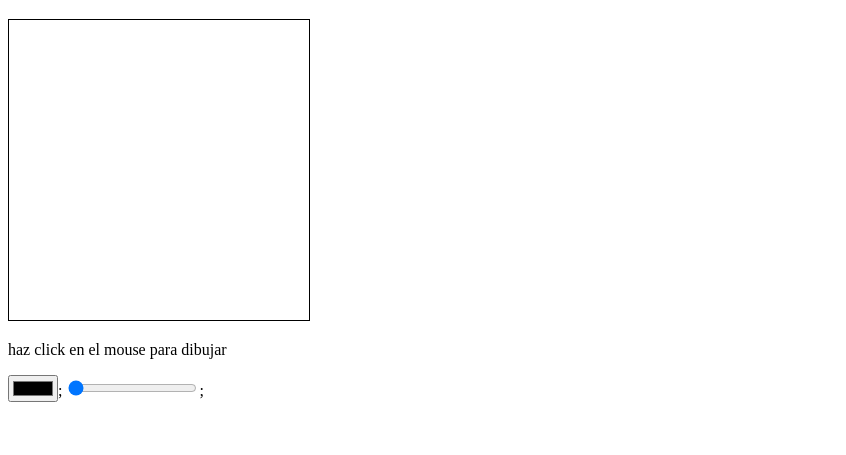
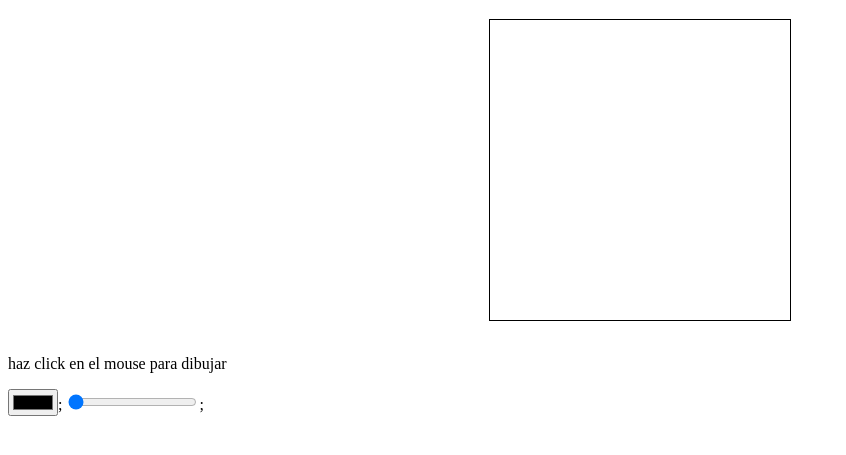
Before and after one commit to bekkabeld/clases, a plain HTML site: page mouse/index.html in a window 1280 px wide. Shown: the part 61-516 px from the top of the page, without its empty margins (0-846 px from the left). Drawn offline with Linux system fonts and the light colour scheme.

Commit message:
centralice el canvas

```diff
--- a/mouse/style.css
+++ b/mouse/style.css
@@ -1,4 +1,10 @@
 #canvas
 {
+   padding-left: 0;
+   padding-right: 0;
+   margin-left: auto;
+   margin-right: auto;
+   display: block;
+   width: 300px;
    border: 1px solid black;
 }
```
